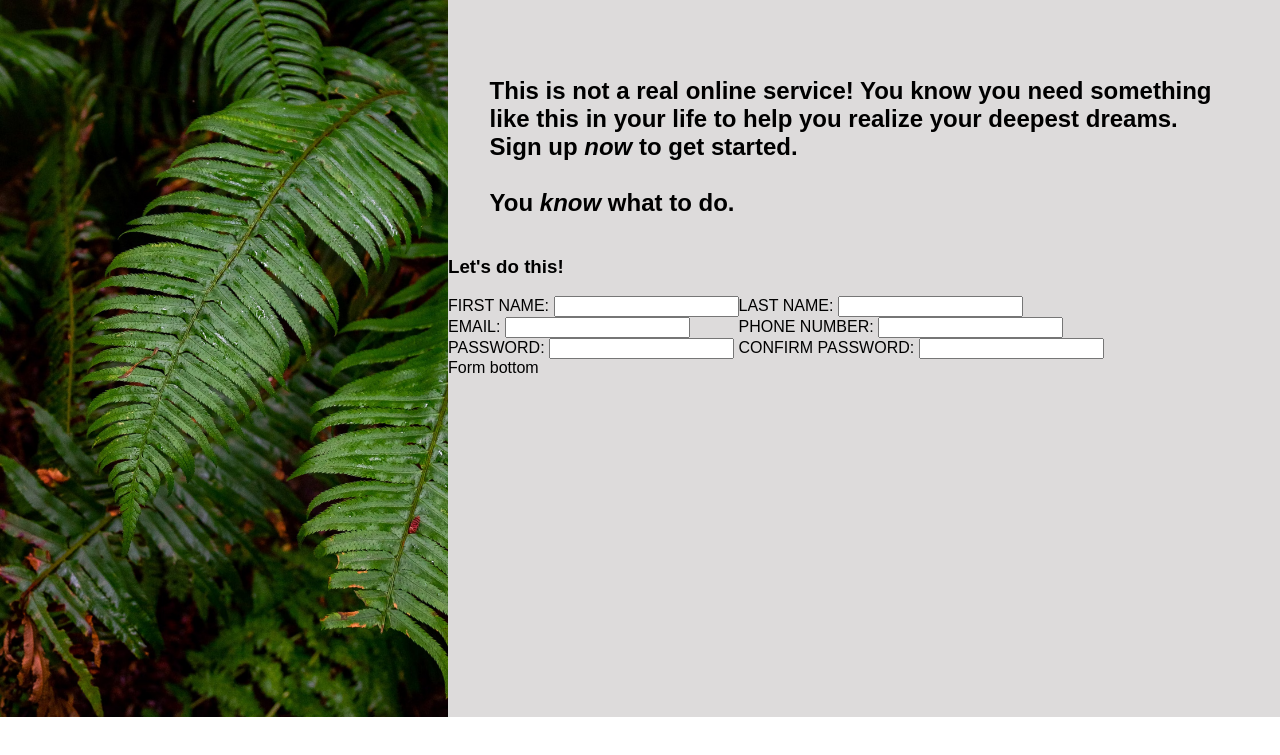
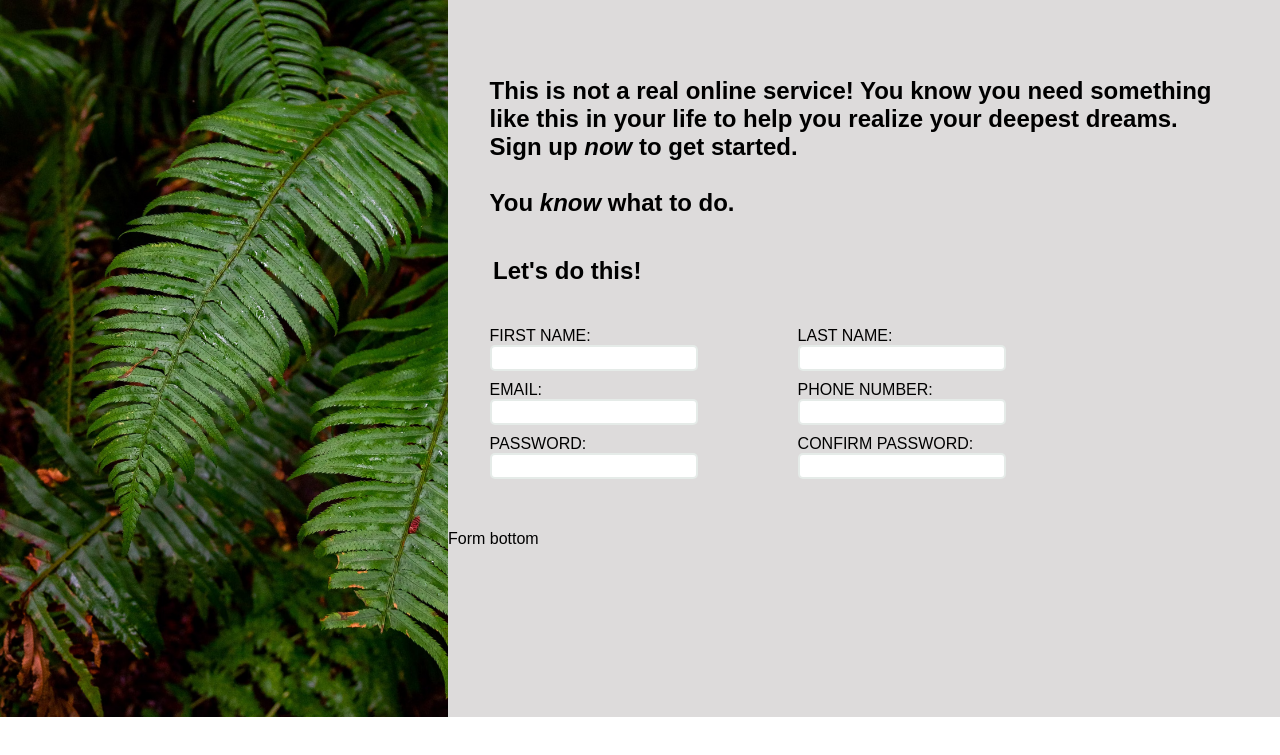
Before and after one commit to Bradley-Booth-Dev/Odin-Sign-up-form, a plain HTML site: page index.html in a window 1280 px wide. Shown: the part 83-838 px from the top of the page. Before the commit the page ends 800 px from the top, so only its background shows below. Drawn offline with Linux system fonts and the light colour scheme.

Commit message:
Structure and input focus done

```diff
--- a/index.html
+++ b/index.html
@@ -10,6 +10,7 @@
     <div class="main-container">
       <div class="page-banner">Odin</div>
       <div class="form-container">
+        <!-- Top form -->
         <div class="form-top">
           <div class="top-text">
             <h2>
@@ -22,8 +23,9 @@
             </h2>
           </div>
         </div>
+        <!-- Middle form -->
         <div class="form-middle">
-          <h3>Let's do this!</h3>
+          <h2 style="margin-left: 45px;">Let's do this!</h2>
           <form action="" method="get" class="form-main-div">
             <div class="form-divs">
               <div class="form-div">
@@ -54,6 +56,7 @@
               </div>
           </form>
         </div>
+        <!-- Bottom form -->
         <div class="form-bottom">Form bottom</div>
       </div>
     </div>
--- a/styles.css
+++ b/styles.css
@@ -49,6 +49,26 @@ body {
 .form-main-div {
   display: flex;
   flex-direction: row;
+  margin: 5%;
+}
+
+.form-div {
+  display: flex;
+  flex-direction: column;
+  margin-bottom: 10px;
+  margin-right: 100px;
+}
+
+input {
+  width: 200px;
+  height: 20px;
+  border-radius: 5px;
+  border: 2px solid #e5ebe8;
+}
+
+input:focus {
+  border: 2px solid #89cff0;
+  outline: none;
 }
 
 .form-bottom {
```
Also changed, not shown: Notes.txt (added).
